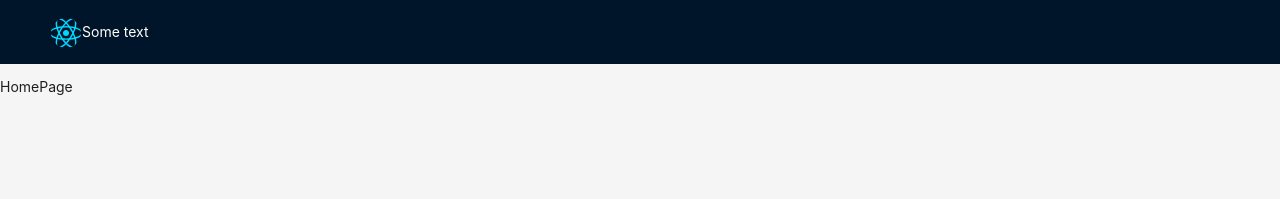
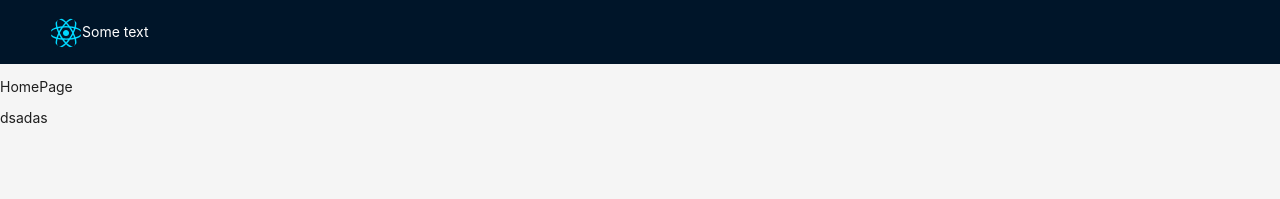
Before and after one commit to PROF-Development/vite-react-template, a React (Vite) app: page / in a window 1280 px wide. Shown: the top 199 px of the page. Built offline with nearby package versions, Linux system fonts and the light colour scheme.

Commit message:
PROF-1 add div

```diff
--- a/src/pages/HomePage.jsx
+++ b/src/pages/HomePage.jsx
@@ -5,6 +5,9 @@ export default function HomePage() {
   return (
     <StaticPage>
       <p>HomePage</p>
+      <div>
+        dsadas
+      </div>
     </StaticPage>
   );
 }
```
